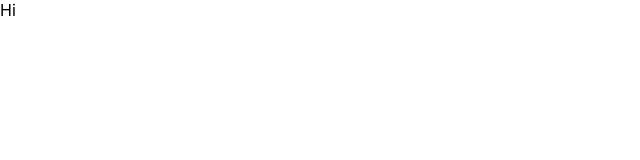
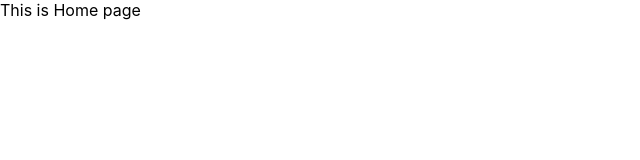
Before and after one commit to mdakibdargahi/box-office, a React (Create React App) app: page / in a window 1280 px wide. Shown: the top 160 px of the page, without its empty margins (0-640 px from the left). Built offline with nearby package versions, Linux system fonts and the light colour scheme.

Commit message:
added react router

```diff
--- a/package.json
+++ b/package.json
@@ -8,6 +8,8 @@
     "@testing-library/user-event": "^13.5.0",
     "react": "^18.2.0",
     "react-dom": "^18.2.0",
+    "react-router": "^5.2.0",
+    "react-router-dom": "^5.2.0",
     "react-scripts": "5.0.1",
     "web-vitals": "^2.1.4",
     "workbox-background-sync": "^6.5.4",
--- a/src/App.js
+++ b/src/App.js
@@ -1,7 +1,16 @@
-import React from "react";
+import React from 'react';
+import { Switch, Route } from 'react-router-dom';
 
 function App() {
-  return <div> Hi</div>;
+  return (
+    <Switch>
+      <Route exact path="/">
+        {' '}
+        This is Home page
+      </Route>
+      <Route> This is 404 page</Route>
+    </Switch>
+  );
 }
 
 export default App;
--- a/src/index.js
+++ b/src/index.js
@@ -1,19 +1,20 @@
-import React from "react";
-import ReactDOM from "react-dom/client";
-import "./index.css";
-import App from "./App";
-import * as serviceWorkerRegistration from "./serviceWorkerRegistration";
+import React from 'react';
+import ReactDOM from 'react-dom/client';
+import { BrowserRouter } from 'react-router-dom';
+import './index.css';
+import App from './App';
+import * as serviceWorkerRegistration from './serviceWorkerRegistration';
 // import reportWebVitals from "./reportWebVitals";
 
-const root = ReactDOM.createRoot(document.getElementById("root"));
-root.render(<App />);
+const root = ReactDOM.createRoot(document.getElementById('root'));
 
-// If you want your app to work offline and load faster, you can change
-// unregister() to register() below. Note this comes with some pitfalls.
-// Learn more about service workers: https://cra.link/PWA
+root.render(
+  <BrowserRouter>
+    {' '}
+    <App />{' '}
+  </BrowserRouter>
+);
+
 serviceWorkerRegistration.unregister();
 
-// If you want to start measuring performance in your app, pass a function
-// to log results (for example: reportWebVitals(console.log))
-// or send to an analytics endpoint. Learn more: https://bit.ly/CRA-vitals
 // reportWebVitals();
--- a/src/service-worker.js
+++ b/src/service-worker.js
@@ -1,3 +1,4 @@
+/* eslint-disable */
 /* eslint-disable no-restricted-globals */
 
 // This service worker can be customized!
@@ -50,7 +51,8 @@
 // precache, in this case same-origin .png requests like those from in public/
 registerRoute(
   // Add in any other file extensions or routing criteria as needed.
-  ({ url }) => url.origin === self.location.origin && url.pathname.endsWith('.png'), // Customize this strategy as needed, e.g., by changing to CacheFirst.
+  ({ url }) =>
+    url.origin === self.location.origin && url.pathname.endsWith('.png'), // Customize this strategy as needed, e.g., by changing to CacheFirst.
   new StaleWhileRevalidate({
     cacheName: 'images',
     plugins: [
@@ -63,7 +65,7 @@
 
 // This allows the web app to trigger skipWaiting via
 // registration.waiting.postMessage({type: 'SKIP_WAITING'})
-self.addEventListener('message', (event) => {
+self.addEventListener('message', event => {
   if (event.data && event.data.type === 'SKIP_WAITING') {
     self.skipWaiting();
   }
```
Also changed, not shown: src/serviceWorkerRegistration.js (+14 -8 lines), 2 other files (tests, documents, lock files or other folders).
